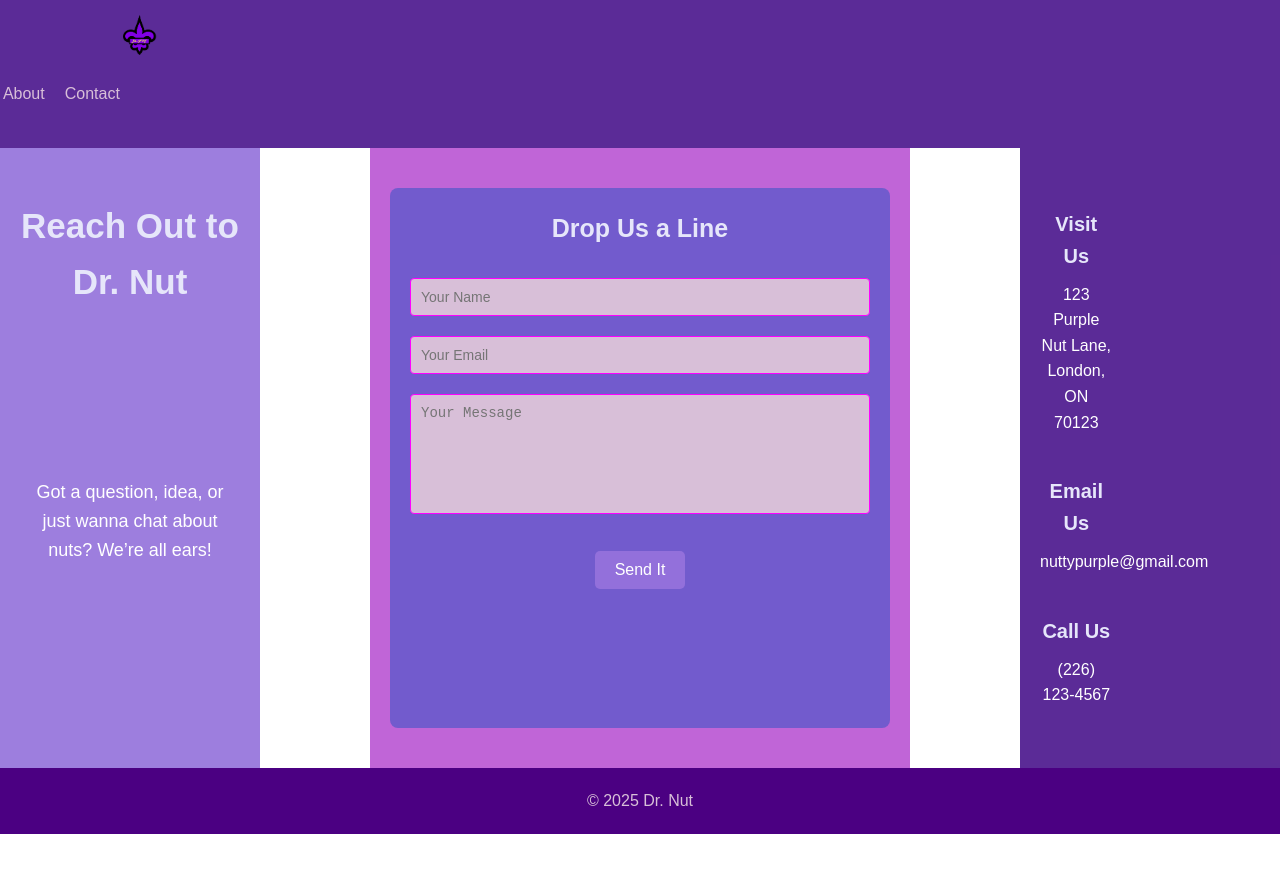
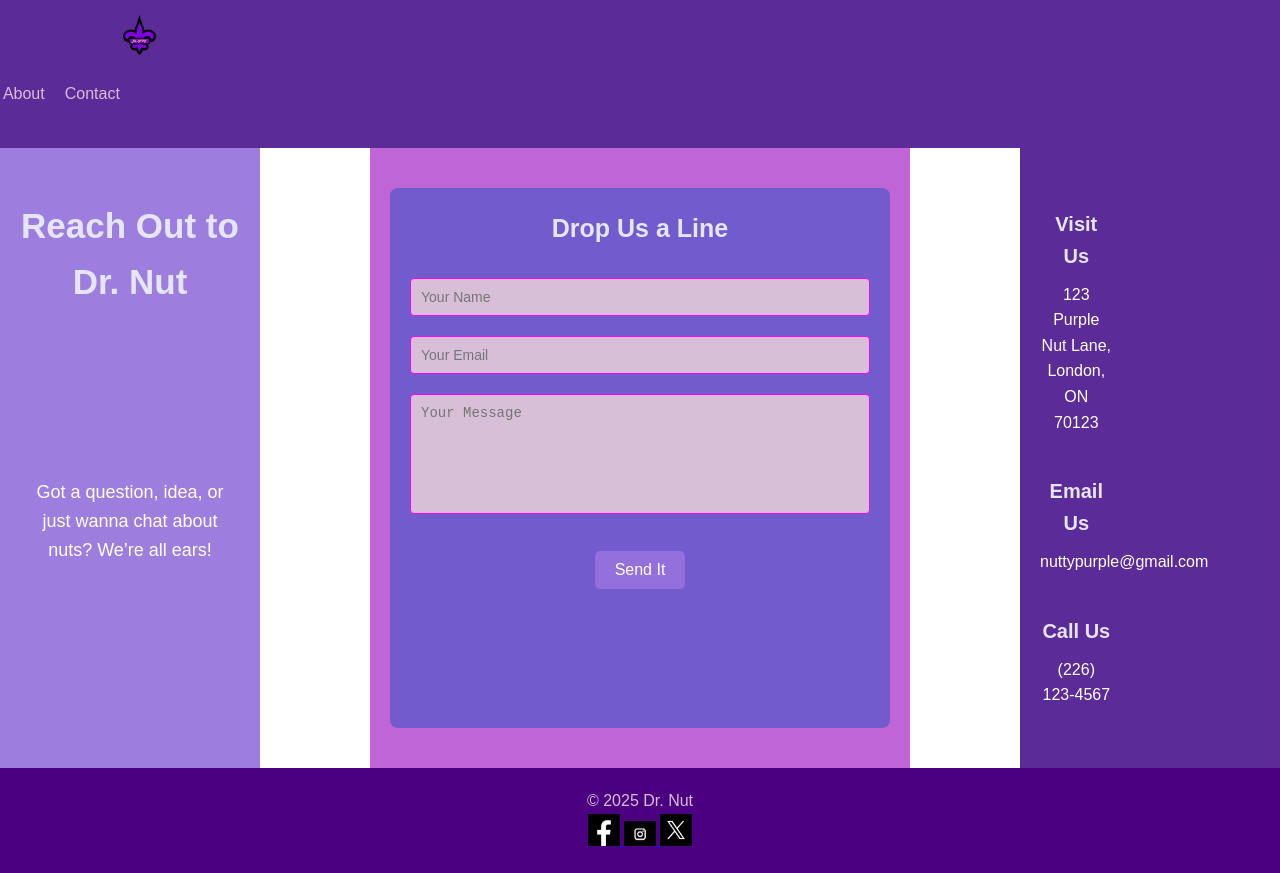
Before and after one commit to JPranav795/Final.Integrated.Project, a plain HTML site: page contact.html in a window 1280 px wide. Before the commit the page ends 834 px from the top, so only its background shows below. Drawn offline with Linux system fonts and the light colour scheme.

Commit message:
Updated the footer
Updated the footer by adding the facebook, insta and X links.

```diff
--- a/contact.html
+++ b/contact.html
@@ -59,11 +59,20 @@
         </section>
 </main>
 
-    <footer class="full-width-grid-con">
-        <div class="grid-con">
-            <p class="col-span-full">© 2025 Dr. Nut</p>
-        </div>
-    </footer>
+<footer class="full-width-grid-con">
+    <div class="grid-con">
+        <p class="col-span-full">© 2025 Dr. Nut</p>
+        <a href="https://facebook.com" target="_blank">
+            <img src="images/Facebook.jpg" alt="Facebook" width="32">
+        </a>
+        <a href="https://instagram.com" target="_blank">
+            <img src="images/Insta.png" alt="Instagram" width="32">
+        </a>
+        <a href="https://x.com" target="_blank">
+            <img src="images/X.png" alt="X" width="32">
+        </a>
+    </div>
+</footer>
 
     <script src="js/contact.js"></script>
 </body>
```
Also changed, not shown: about.html (+9 -0 lines), index.html (+10 -2 lines), images/Facebook.jpg (added), images/Homelander.png (added), images/Insta.png (added), images/Tobey_Maguire.jpg (added), images/X.png (added).
